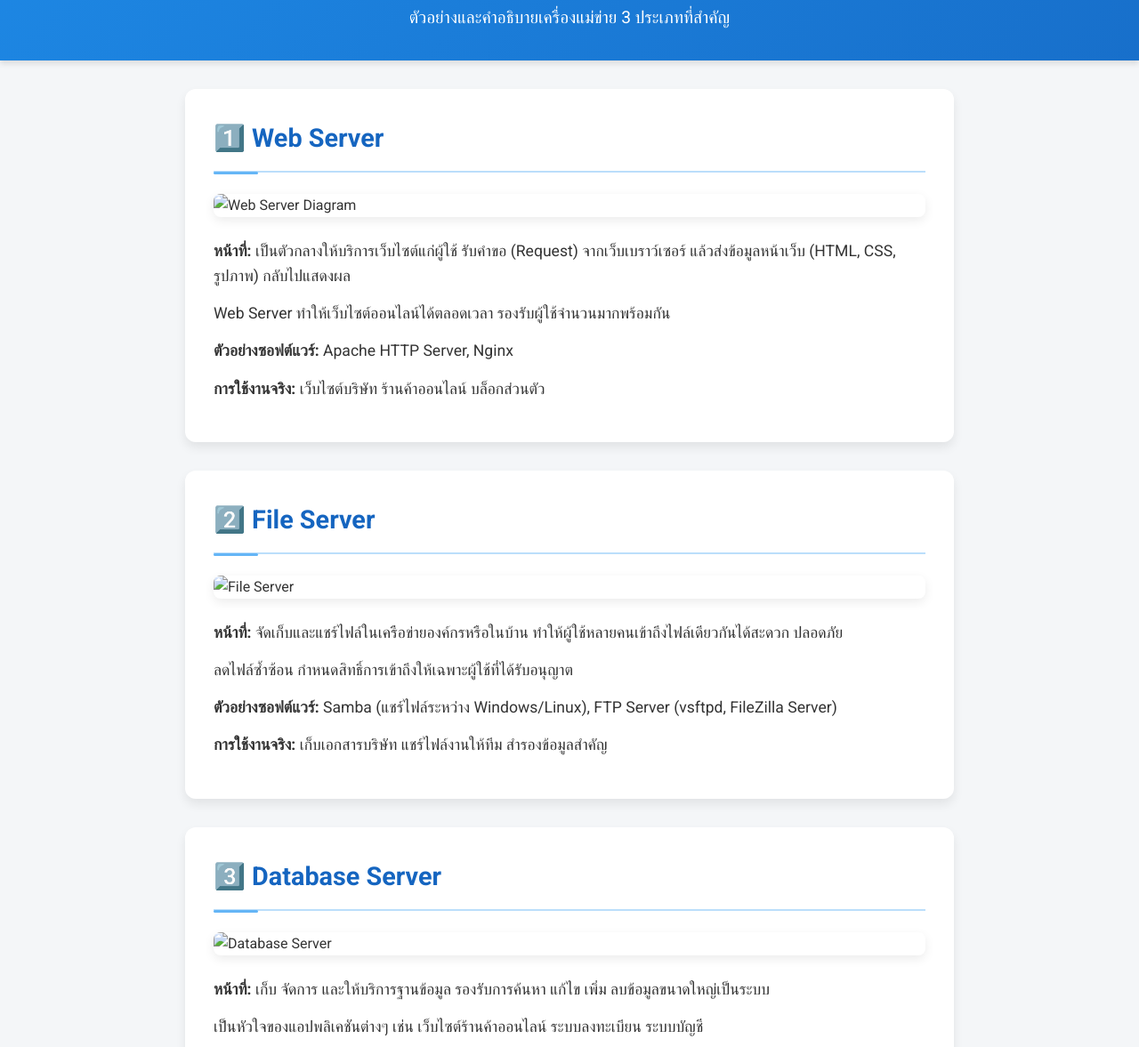
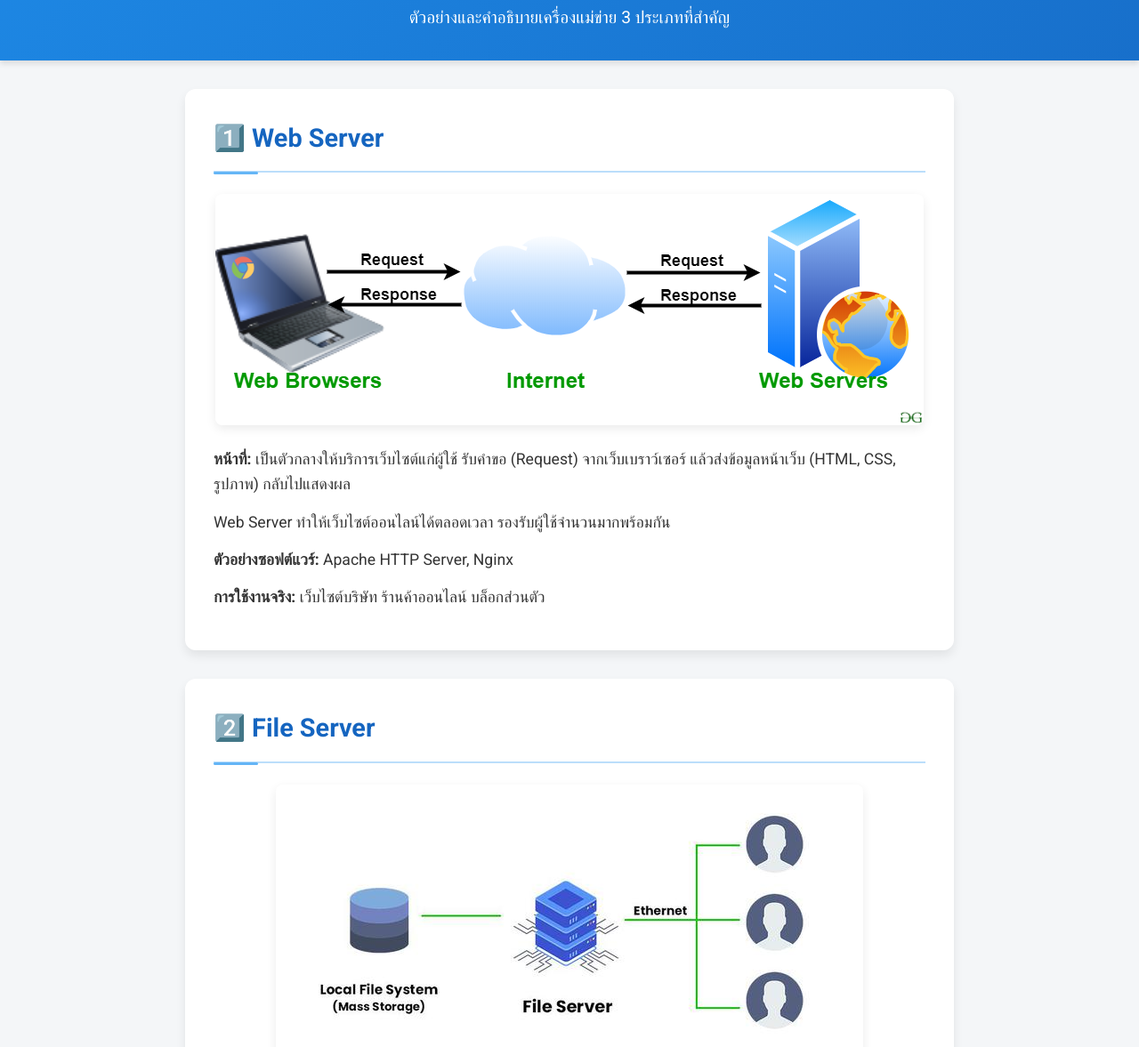
Before and after one commit to Siwat1-6-3/Website, a plain HTML site: page index.html in a window 1280 px wide. Shown: the part 99-1276 px from the top of the page at 89% size. Drawn offline with Linux system fonts and the light colour scheme.

Commit message:
Update index.html

```diff
--- a/index.html
+++ b/index.html
@@ -14,7 +14,7 @@
 
   <section class="server">
     <h2>1️⃣ Web Server</h2>
-    <img src="img/webserver.png" alt="Web Server Diagram" />
+    <img src="webserver.png" alt="Web Server Diagram" />
     <p><strong>หน้าที่:</strong> เป็นตัวกลางให้บริการเว็บไซต์แก่ผู้ใช้ รับคำขอ (Request) จากเว็บเบราว์เซอร์ แล้วส่งข้อมูลหน้าเว็บ (HTML, CSS, รูปภาพ) กลับไปแสดงผล</p>
     <p>Web Server ทำให้เว็บไซต์ออนไลน์ได้ตลอดเวลา รองรับผู้ใช้จำนวนมากพร้อมกัน</p>
     <p><strong>ตัวอย่างซอฟต์แวร์:</strong> Apache HTTP Server, Nginx</p>
@@ -23,7 +23,7 @@
 
   <section class="server">
     <h2>2️⃣ File Server</h2>
-    <img src="img/File Server.jpg" alt="File Server" />
+    <img src="File Server.jpg" alt="File Server" />
     <p><strong>หน้าที่:</strong> จัดเก็บและแชร์ไฟล์ในเครือข่ายองค์กรหรือในบ้าน ทำให้ผู้ใช้หลายคนเข้าถึงไฟล์เดียวกันได้สะดวก ปลอดภัย</p>
     <p>ลดไฟล์ซ้ำซ้อน กำหนดสิทธิ์การเข้าถึงให้เฉพาะผู้ใช้ที่ได้รับอนุญาต</p>
     <p><strong>ตัวอย่างซอฟต์แวร์:</strong> Samba (แชร์ไฟล์ระหว่าง Windows/Linux), FTP Server (vsftpd, FileZilla Server)</p>
@@ -32,7 +32,7 @@
 
   <section class="server">
     <h2>3️⃣ Database Server</h2>
-    <img src="img/Database Server.png" alt="Database Server" />
+    <img src="Database Server.png" alt="Database Server" />
     <p><strong>หน้าที่:</strong> เก็บ จัดการ และให้บริการฐานข้อมูล รองรับการค้นหา แก้ไข เพิ่ม ลบข้อมูลขนาดใหญ่เป็นระบบ</p>
     <p>เป็นหัวใจของแอปพลิเคชันต่างๆ เช่น เว็บไซต์ร้านค้าออนไลน์ ระบบลงทะเบียน ระบบบัญชี</p>
     <p><strong>ตัวอย่างซอฟต์แวร์:</strong> MySQL, PostgreSQL, Microsoft SQL Server</p>
```
